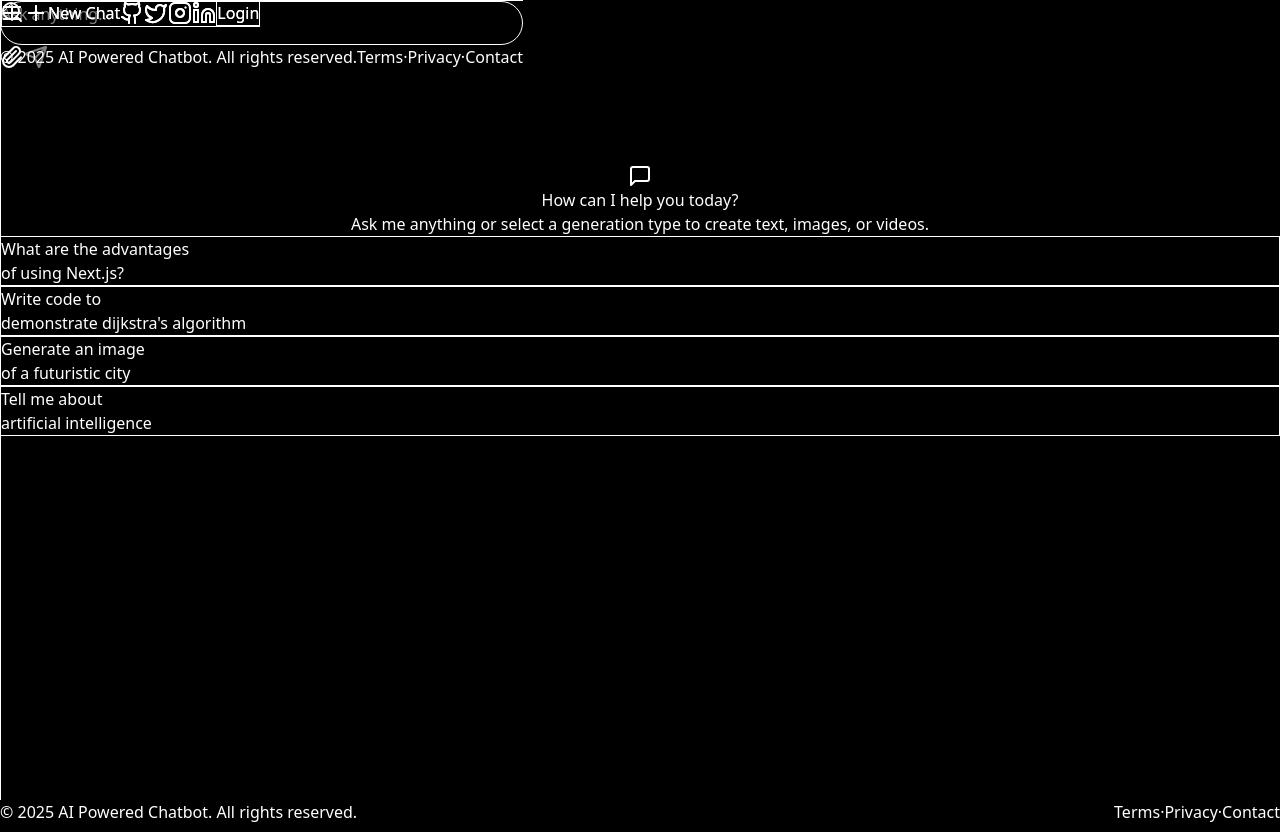
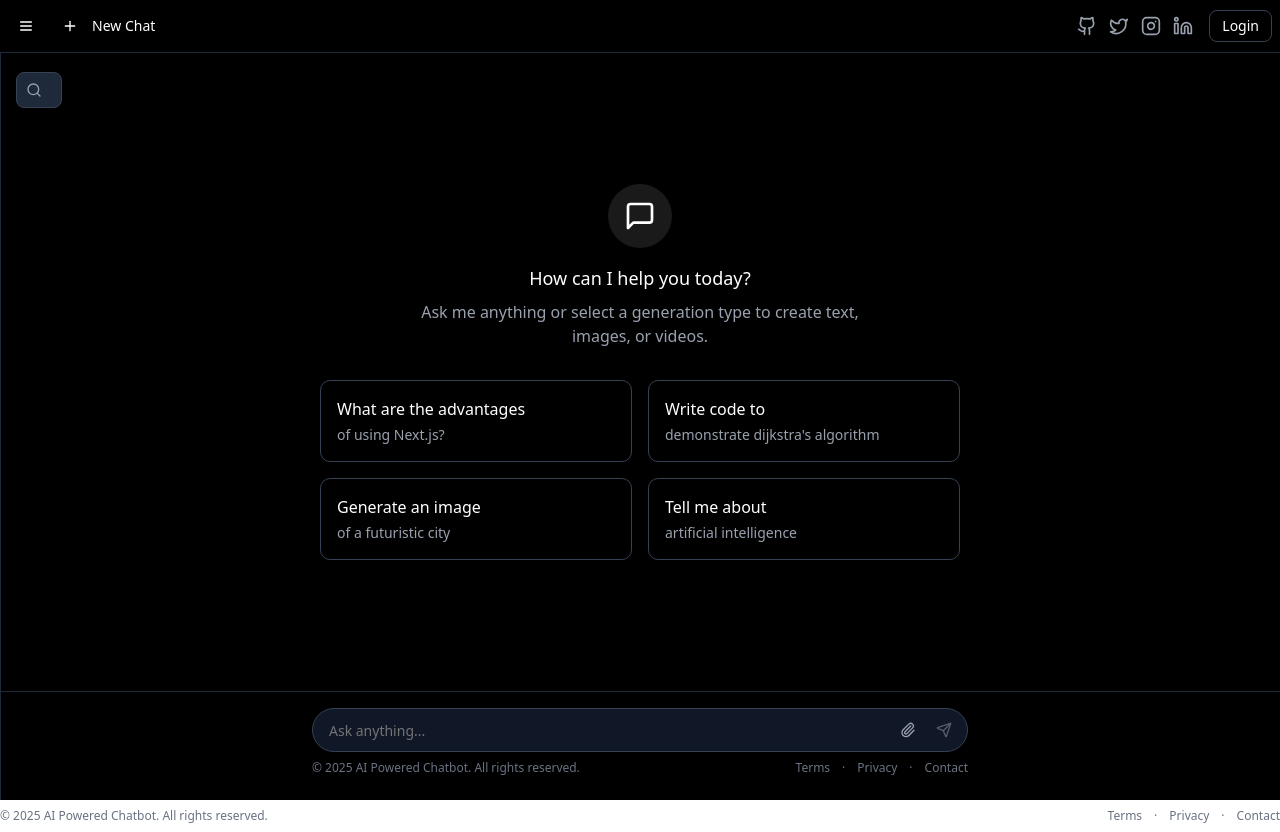
Before and after one commit to 0xshariq/ai-powered-chatbot, a Next.js app: page /dashboard in a window 1280 px wide. Built offline with nearby package versions, Linux system fonts and the light colour scheme.

Commit message:
minor change

```diff
--- a/src/app/globals.css
+++ b/src/app/globals.css
@@ -1,155 +1,122 @@
-@import "tailwindcss/preflight";
-@tailwind utilities;
+@import "tailwindcss";
+@import "tw-animate-css";
+
+@custom-variant dark (&:is(.dark *));
+
+@theme inline {
+  --color-background: var(--background);
+  --color-foreground: var(--foreground);
+  --font-sans: var(--font-geist-sans);
+  --font-mono: var(--font-geist-mono);
+  --color-sidebar-ring: var(--sidebar-ring);
+  --color-sidebar-border: var(--sidebar-border);
+  --color-sidebar-accent-foreground: var(--sidebar-accent-foreground);
+  --color-sidebar-accent: var(--sidebar-accent);
+  --color-sidebar-primary-foreground: var(--sidebar-primary-foreground);
+  --color-sidebar-primary: var(--sidebar-primary);
+  --color-sidebar-foreground: var(--sidebar-foreground);
+  --color-sidebar: var(--sidebar);
+  --color-chart-5: var(--chart-5);
+  --color-chart-4: var(--chart-4);
+  --color-chart-3: var(--chart-3);
+  --color-chart-2: var(--chart-2);
+  --color-chart-1: var(--chart-1);
+  --color-ring: var(--ring);
+  --color-input: var(--input);
+  --color-border: var(--border);
+  --color-destructive: var(--destructive);
+  --color-accent-foreground: var(--accent-foreground);
+  --color-accent: var(--accent);
+  --color-muted-foreground: var(--muted-foreground);
+  --color-muted: var(--muted);
+  --color-secondary-foreground: var(--secondary-foreground);
+  --color-secondary: var(--secondary);
+  --color-primary-foreground: var(--primary-foreground);
+  --color-primary: var(--primary);
+  --color-popover-foreground: var(--popover-foreground);
+  --color-popover: var(--popover);
+  --color-card-foreground: var(--card-foreground);
+  --color-card: var(--card);
+  --radius-sm: calc(var(--radius) - 4px);
+  --radius-md: calc(var(--radius) - 2px);
+  --radius-lg: var(--radius);
+  --radius-xl: calc(var(--radius) + 4px);
+}
 
 :root {
-  --foreground-rgb: 255, 255, 255;
-  --background-rgb: 0, 0, 0;
+  --radius: 0.625rem;
+  --background: oklch(1 0 0);
+  --foreground: oklch(0.145 0 0);
+  --card: oklch(1 0 0);
+  --card-foreground: oklch(0.145 0 0);
+  --popover: oklch(1 0 0);
+  --popover-foreground: oklch(0.145 0 0);
+  --primary: oklch(0.205 0 0);
+  --primary-foreground: oklch(0.985 0 0);
+  --secondary: oklch(0.97 0 0);
+  --secondary-foreground: oklch(0.205 0 0);
+  --muted: oklch(0.97 0 0);
+  --muted-foreground: oklch(0.556 0 0);
+  --accent: oklch(0.97 0 0);
+  --accent-foreground: oklch(0.205 0 0);
+  --destructive: oklch(0.577 0.245 27.325);
+  --border: oklch(0.922 0 0);
+  --input: oklch(0.922 0 0);
+  --ring: oklch(0.708 0 0);
+  --chart-1: oklch(0.646 0.222 41.116);
+  --chart-2: oklch(0.6 0.118 184.704);
+  --chart-3: oklch(0.398 0.07 227.392);
+  --chart-4: oklch(0.828 0.189 84.429);
+  --chart-5: oklch(0.769 0.188 70.08);
+  --sidebar: oklch(0.985 0 0);
+  --sidebar-foreground: oklch(0.145 0 0);
+  --sidebar-primary: oklch(0.205 0 0);
+  --sidebar-primary-foreground: oklch(0.985 0 0);
+  --sidebar-accent: oklch(0.97 0 0);
+  --sidebar-accent-foreground: oklch(0.205 0 0);
+  --sidebar-border: oklch(0.922 0 0);
+  --sidebar-ring: oklch(0.708 0 0);
 }
 
-body {
-  color: rgb(var(--foreground-rgb));
-  background: rgb(var(--background-rgb));
-  overflow: hidden;
+.dark {
+  --background: oklch(0.145 0 0);
+  --foreground: oklch(0.985 0 0);
+  --card: oklch(0.205 0 0);
+  --card-foreground: oklch(0.985 0 0);
+  --popover: oklch(0.205 0 0);
+  --popover-foreground: oklch(0.985 0 0);
+  --primary: oklch(0.922 0 0);
+  --primary-foreground: oklch(0.205 0 0);
+  --secondary: oklch(0.269 0 0);
+  --secondary-foreground: oklch(0.985 0 0);
+  --muted: oklch(0.269 0 0);
+  --muted-foreground: oklch(0.708 0 0);
+  --accent: oklch(0.269 0 0);
+  --accent-foreground: oklch(0.985 0 0);
+  --destructive: oklch(0.704 0.191 22.216);
+  --border: oklch(1 0 0 / 10%);
+  --input: oklch(1 0 0 / 15%);
+  --ring: oklch(0.556 0 0);
+  --chart-1: oklch(0.488 0.243 264.376);
+  --chart-2: oklch(0.696 0.17 162.48);
+  --chart-3: oklch(0.769 0.188 70.08);
+  --chart-4: oklch(0.627 0.265 303.9);
+  --chart-5: oklch(0.645 0.246 16.439);
+  --sidebar: oklch(0.205 0 0);
+  --sidebar-foreground: oklch(0.985 0 0);
+  --sidebar-primary: oklch(0.488 0.243 264.376);
+  --sidebar-primary-foreground: oklch(0.985 0 0);
+  --sidebar-accent: oklch(0.269 0 0);
+  --sidebar-accent-foreground: oklch(0.985 0 0);
+  --sidebar-border: oklch(1 0 0 / 10%);
+  --sidebar-ring: oklch(0.556 0 0);
 }
 
-/* Code block styling */
-.line-numbers {
-  counter-reset: line;
-}
-
-.line-numbers code {
-  counter-increment: line;
-}
-
-.line-numbers code::before {
-  content: counter(line);
-  display: inline-block;
-  width: 1.5rem;
-  margin-right: 1rem;
-  text-align: right;
-  color: rgba(115, 138, 148, 0.4);
-}
-
-/* Custom scrollbar for webkit browsers */
-::-webkit-scrollbar {
-  width: 8px;
-  height: 8px;
-}
-
-::-webkit-scrollbar-track {
-  background: rgba(31, 41, 55, 0.5);
-  border-radius: 4px;
-}
-
-::-webkit-scrollbar-thumb {
-  background: rgba(75, 85, 99, 0.5);
-  border-radius: 4px;
-}
-
-::-webkit-scrollbar-thumb:hover {
-  background: rgba(107, 114, 128, 0.7);
-}
-
-/* Animations */
-@keyframes fadeIn {
-  from {
-    opacity: 0;
-    transform: translateY(10px);
+@layer base {
+  * {
+    @apply border-border outline-ring/50;
   }
-  to {
-    opacity: 1;
-    transform: translateY(0);
+  body {
+    @apply bg-background text-foreground;
   }
 }
-
-@keyframes slideInFromRight {
-  from {
-    opacity: 0;
-    transform: translateX(20px);
-  }
-  to {
-    opacity: 1;
-    transform: translateX(0);
-  }
-}
-
-@keyframes slideInFromLeft {
-  from {
-    opacity: 0;
-    transform: translateX(-20px);
-  }
-  to {
-    opacity: 1;
-    transform: translateX(0);
-  }
-}
-
-@keyframes pulse {
-  0% {
-    transform: scale(1);
-  }
-  50% {
-    transform: scale(1.05);
-  }
-  100% {
-    transform: scale(1);
-  }
-}
-
-.animate-fadeIn {
-  animation: fadeIn 0.3s ease-in-out;
-}
-
-.animate-slideInRight {
-  animation: slideInFromRight 0.3s ease-in-out;
-}
-
-.animate-slideInLeft {
-  animation: slideInFromLeft 0.3s ease-in-out;
-}
-
-.animate-pulse-once {
-  animation: pulse 0.5s ease-in-out;
-}
-
-/* Message animations */
-.user-message {
-  animation: slideInFromRight 0.3s ease-in-out;
-}
-
-.assistant-message {
-  animation: slideInFromLeft 0.3s ease-in-out;
-}
-
-/* Responsive adjustments */
-@media (max-width: 640px) {
-  .max-w-2xl {
-    max-width: 100%;
-  }
-}
-
-/* Textarea auto-resize */
-textarea {
-  overflow-y: hidden;
-  resize: none;
-  transition: height 0.1s ease-out;
-}
-
-/* Button hover effects */
-button {
-  transition: all 0.2s ease;
-}
-
-button:hover {
-  transform: translateY(-1px);
-}
-
-button:active {
-  transform: translateY(0);
-}
-
-/* Input focus animation */
-.input-focus-animation:focus {
-  box-shadow: 0 0 0 2px rgba(59, 130, 246, 0.5);
-  transition: box-shadow 0.2s ease;
-}
```
